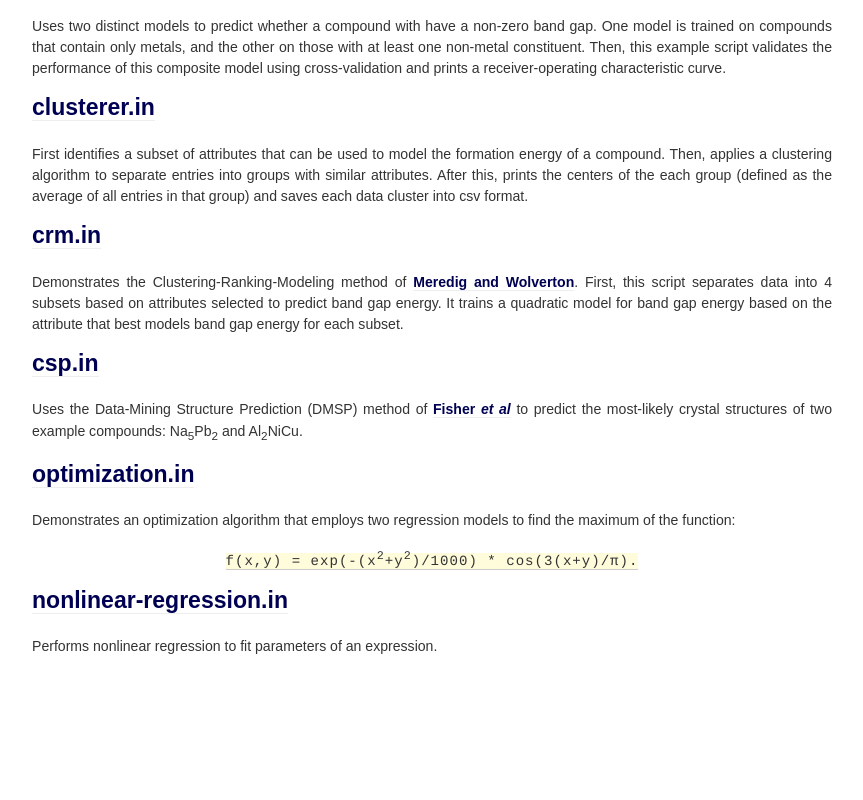
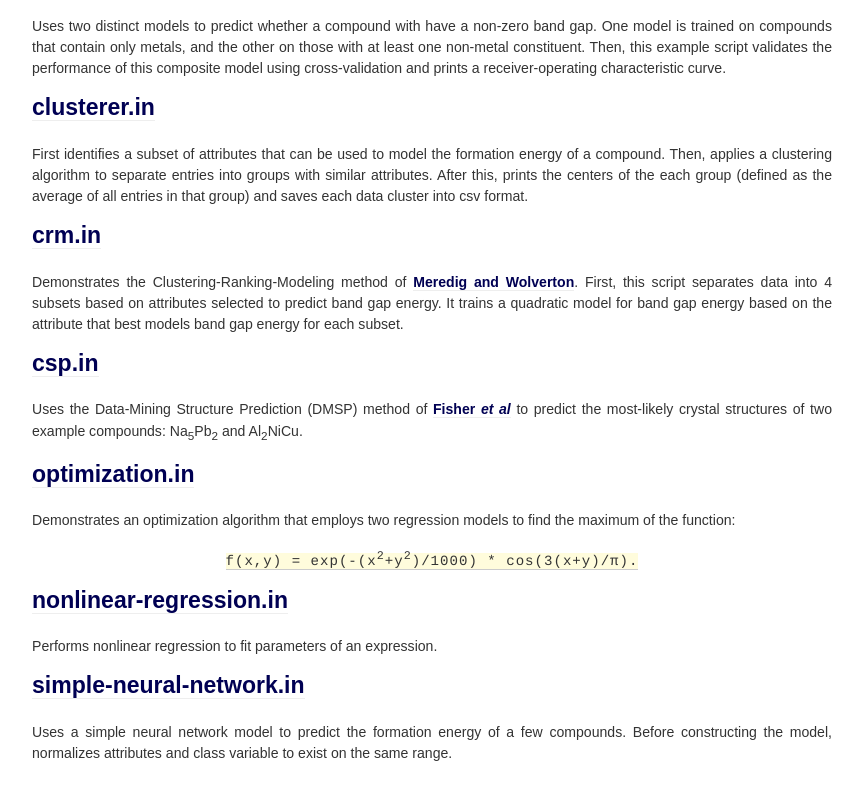
Before and after one commit to zankzeke/magpie, a plain HTML site: page examples/index.html in a window 1280 px wide. Shown: the part 482-1282 px from the top of the page, without its empty margins (208-1071 px from the left). Before the commit the page ends 1179 px from the top, so only its background shows below. Drawn offline with Linux system fonts and the light colour scheme.

Commit message:
Added neural network example

```diff
--- a/examples/index.html
+++ b/examples/index.html
@@ -34,6 +34,9 @@
 <h2><b><a href="nonlinear-regression.in">nonlinear-regression.in</a></b></h2>
 <p>Performs nonlinear regression to fit parameters of an expression.</p>
 
+<h2><b><a href="simple-neural-network.in">simple-neural-network.in</a></b></h2>
+<p>Uses a simple neural network model to predict the formation energy of a few compounds. Before constructing the model, normalizes attributes and class variable to exist on the same range.</p>
+
 </div>
 </body>
 </html>
```
Also changed, not shown: 1 other file.
